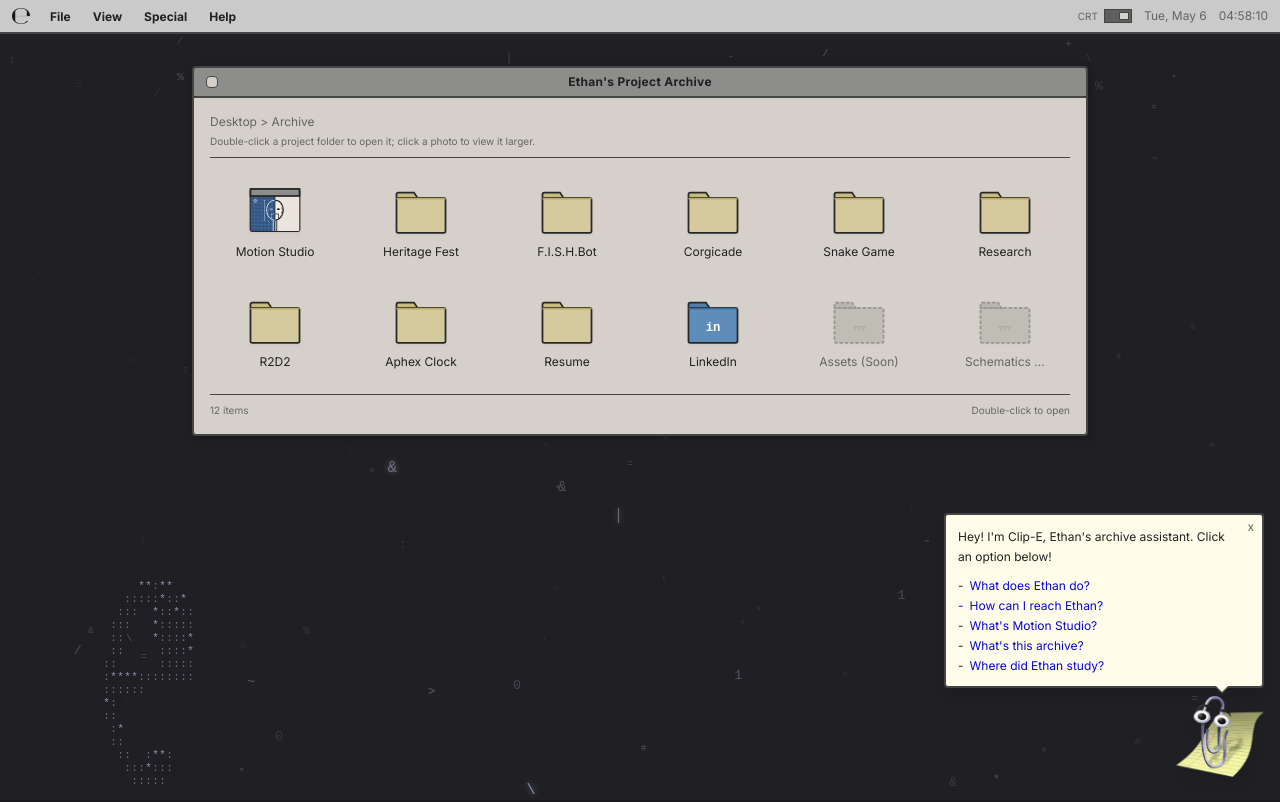
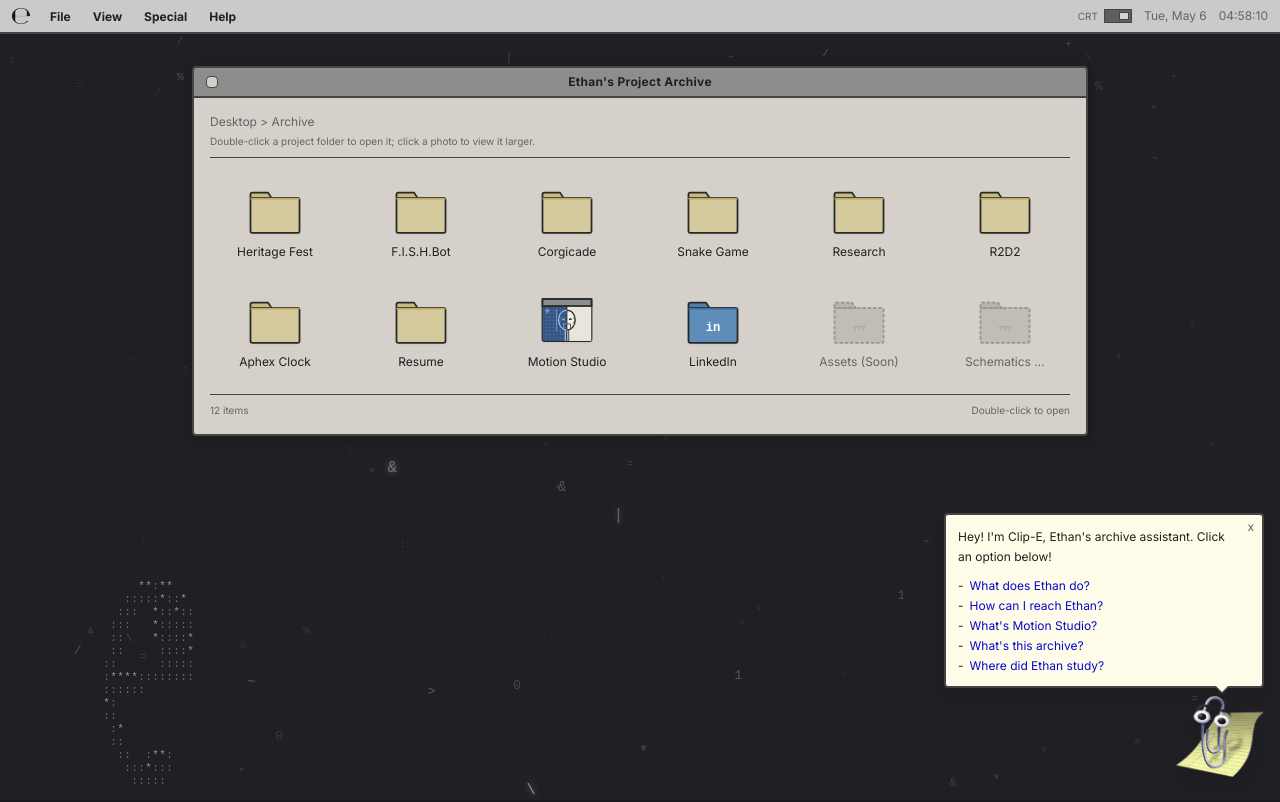
Before and after one commit to evhxn/ethn, a Next.js app: page /archive in a window 1280 px wide. Built offline with nearby package versions, Linux system fonts and the light colour scheme.

Commit message:
Move Motion Studio icon to sit before LinkedIn
Co-Authored-By: Claude Opus 5.5 <noreply@anthropic.com>

```diff
--- a/components/archive/data.ts
+++ b/components/archive/data.ts
@@ -26,11 +26,6 @@ export interface FolderItem {
 }
 
 export const PROJECT_FOLDERS: FolderItem[] = [
-  {
-    name: "Motion Studio",
-    type: "app",
-    app: "motion-studio",
-  },
   {
     name: "Heritage Fest",
     type: "folder",
@@ -120,6 +115,11 @@ export const PROJECT_FOLDERS: FolderItem[] = [
     directPhoto: true,
   },
   {
+    name: "Motion Studio",
+    type: "app",
+    app: "motion-studio",
+  },
+  {
     name: "LinkedIn",
     type: "link",
     href: "https://www.linkedin.com/in/ethn/",
```
